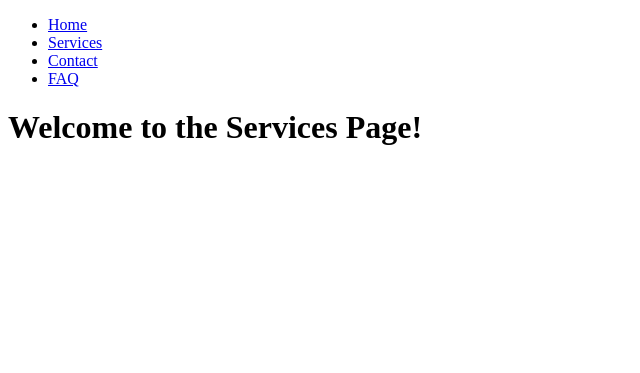
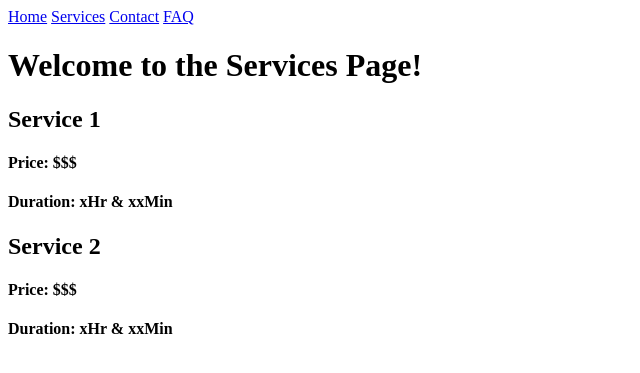
Before and after one commit to zacharylaborde/Sisters-Website, a Flask app: page /services in a window 1280 px wide. Shown: the top 373 px of the page, without its empty margins (0-640 px from the left). Run offline with Flask 2, Linux system fonts and the light colour scheme.

Commit message:
added service data loop

```diff
--- a/application.py
+++ b/application.py
@@ -2,6 +2,19 @@
 from flask import Flask, render_template
 
 application = Flask(__name__)
+
+service_list = [
+    {
+        'name': 'Service 1',
+        'price': '$$$',
+        'duration': 'xHr & xxMin'
+    },
+    {
+        'name': 'Service 2',
+        'price': '$$$',
+        'duration': 'xHr & xxMin'
+    }
+]
 
 
 @application.route('/')
@@ -14,7 +27,7 @@ def home():
 @application.route('/services')
 def services():
     """ Sample function docstring """
-    return render_template("services.html")
+    return render_template("services.html", services=service_list)
 
 
 @application.route('/contact')
--- a/templates/nav-bar.html
+++ b/templates/nav-bar.html
@@ -1,16 +1,6 @@
 <nav>
-    <ul>
-        <li>
-            <a href="{{ url_for("home") }}">Home</a>
-        </li>
-        <li>
-            <a href="{{ url_for("services") }}">Services</a>
-        </li>
-        <li>
-            <a href="{{ url_for("contact") }}">Contact</a>
-        </li>
-        <li>
-            <a href="{{ url_for("faq") }}">FAQ</a>
-        </li>
-    </ul>
+    <a href="{{ url_for("home") }}">Home</a>
+    <a href="{{ url_for("services") }}">Services</a>
+    <a href="{{ url_for("contact") }}">Contact</a>
+    <a href="{{ url_for("faq") }}">FAQ</a>
 </nav>
--- a/templates/services.html
+++ b/templates/services.html
@@ -1,4 +1,11 @@
 {% extends "layout.html" %}
 {% block content %}
     <h1>Welcome to the Services Page!</h1>
-{% endblock %}
+
+    {% for service in services %}
+        <h2>{{ service.name }}</h2>
+        <h4>Price: {{ service.price }}</h4>
+        <h4>Duration: {{ service.duration }}</h4>
+    {% endfor %}
+
+{% endblock content %}
```
